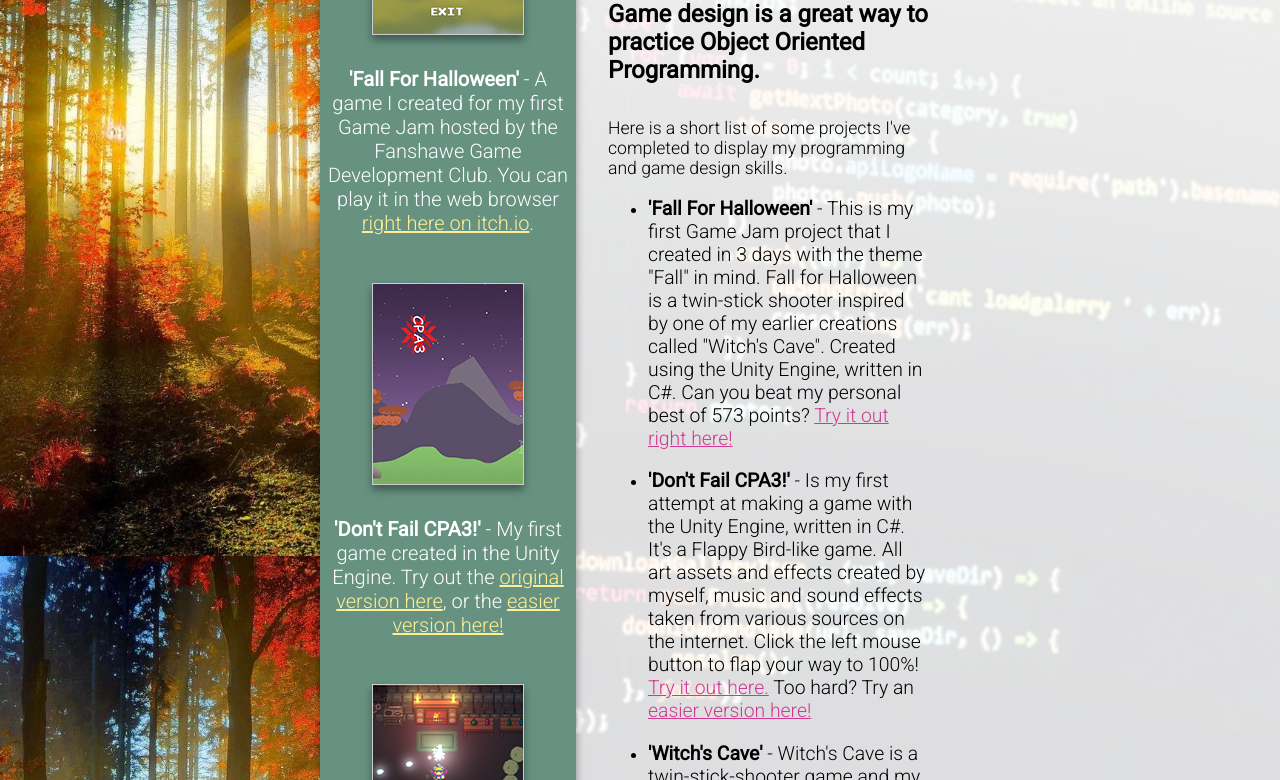
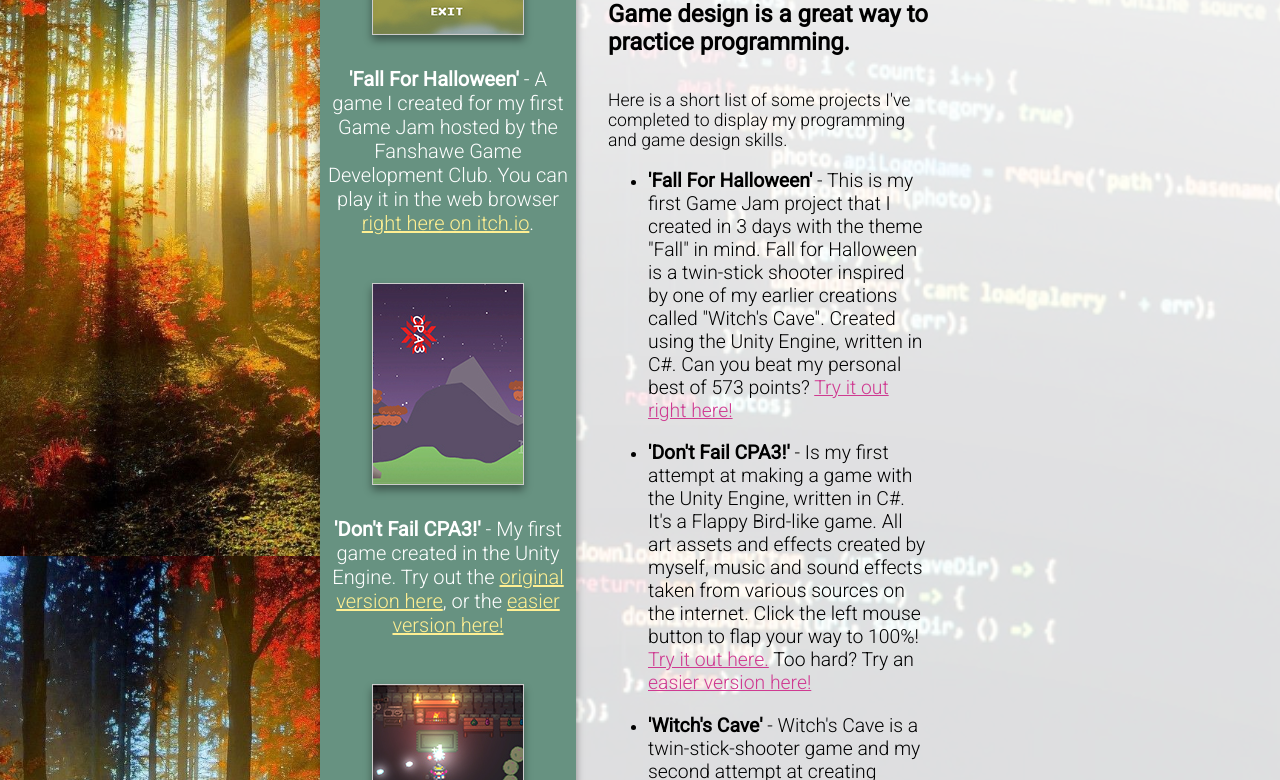
Before and after one commit to miphisto55/Portfolio, a plain HTML site: page portfolio.html in a window 1280 px wide. Shown: the part 320-1100 px from the top of the page. Drawn offline with Linux system fonts and the light colour scheme.

Commit message:
Add files via upload

```diff
--- a/portfolio.html
+++ b/portfolio.html
@@ -84,7 +84,7 @@
     </div>
     <section>
         <div class="sectionh1">My Portfolio.</div>
-        <div class="sectionh2">Game design is a great way to practice Object Oriented Programming.</div>
+        <div class="sectionh2">Game design is a great way to practice programming.</div>
         <p>Here is a short list of some projects I've completed to display my programming and game design skills.</p>
         <ul>
             <li><p><b>'Fall For Halloween'</b> - This is my first Game Jam project that I created in 3 days with the theme "Fall" in mind. Fall for Halloween is a twin-stick shooter inspired by one of my earlier creations called "Witch's Cave". Created using the Unity Engine, written in C#. Can you beat my personal best of 573 points? <a href="https://miphisto55.itch.io/fall-for-halloween" target=_blank>Try it out right here!</a></p></li>
```
